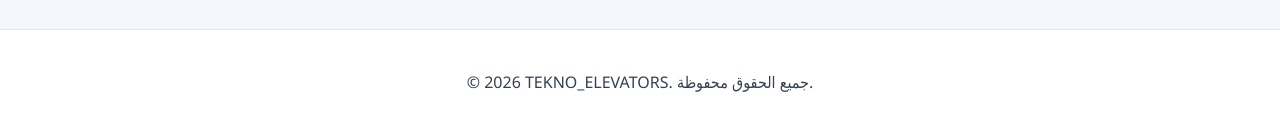
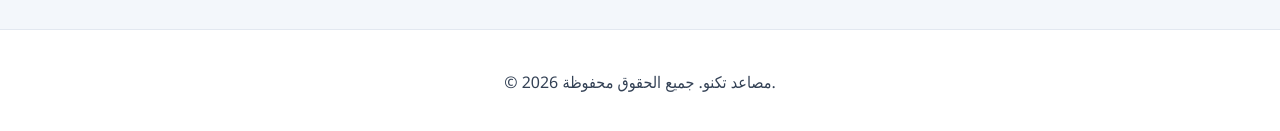
Before and after one commit to said-434/tekno-elevators, a website with bundled scripts: page index.html in a window 1280 px wide. Shown: the part 1836-1967 px from the top of the page. Built offline with nearby package versions, Linux system fonts and the light colour scheme.

Commit message:
تحديث الموقع

```diff
--- a/index.html
+++ b/index.html
@@ -105,7 +105,7 @@
 
   <footer>
     <div class="container footer-content">
-      <p>© 2026 TEKNO_ELEVATORS. جميع الحقوق محفوظة.</p>
+      <p>© 2026 مصاعد تكنو. جميع الحقوق محفوظة.</p>
     </div>
   </footer>
   <script src="script.js"></script>
```
